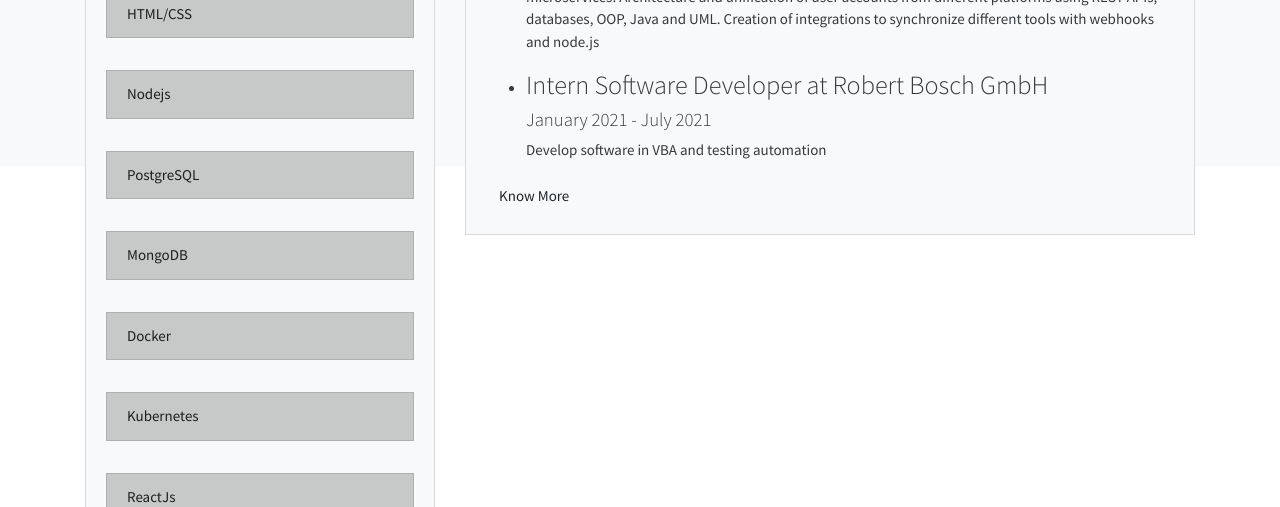
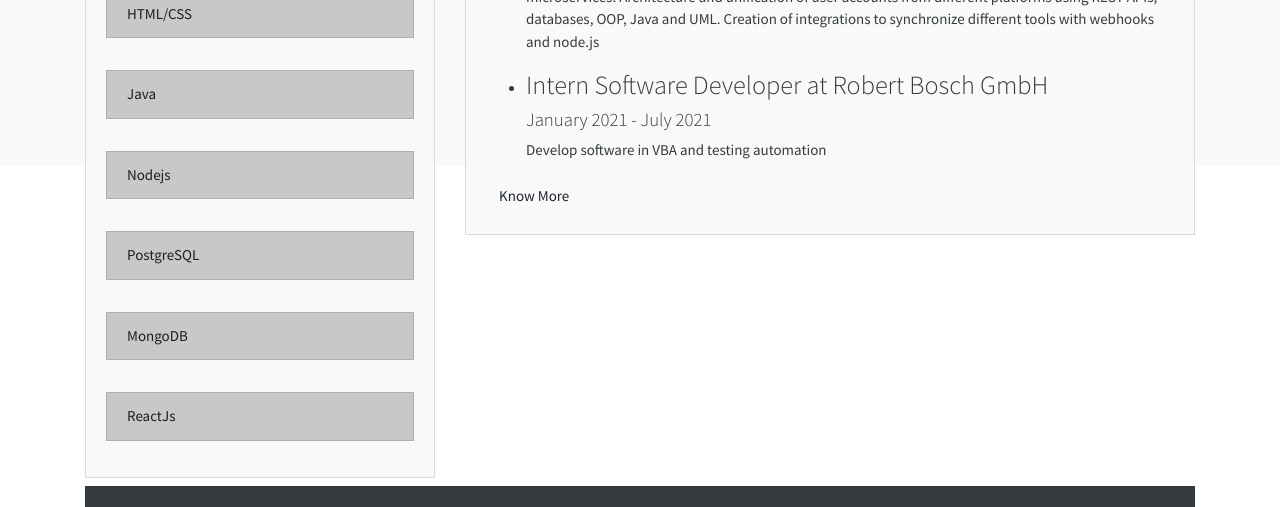
Before and after one commit to arturodiaz777/Portfolio, a Next.js app: page / in a window 1280 px wide. Shown: the part 634-1141 px from the top of the page. Built offline with nearby package versions, Linux system fonts and the light colour scheme; a small style sheet from the web is missing.

Commit message:
02/03/2022

```diff
--- a/profile.js
+++ b/profile.js
@@ -4,6 +4,9 @@ export const skills = [
   },
   {
     skill: "HTML/CSS"
+  },
+  {
+    skill: "Java"
   },
   {
     skill: "Nodejs"
@@ -13,12 +16,6 @@ export const skills = [
   },
   {
     skill: "MongoDB"
-  },
-  {
-    skill: "Docker"
-  },
-  {
-    skill: "Kubernetes"
   },
   {
     skill: "ReactJs"
```
